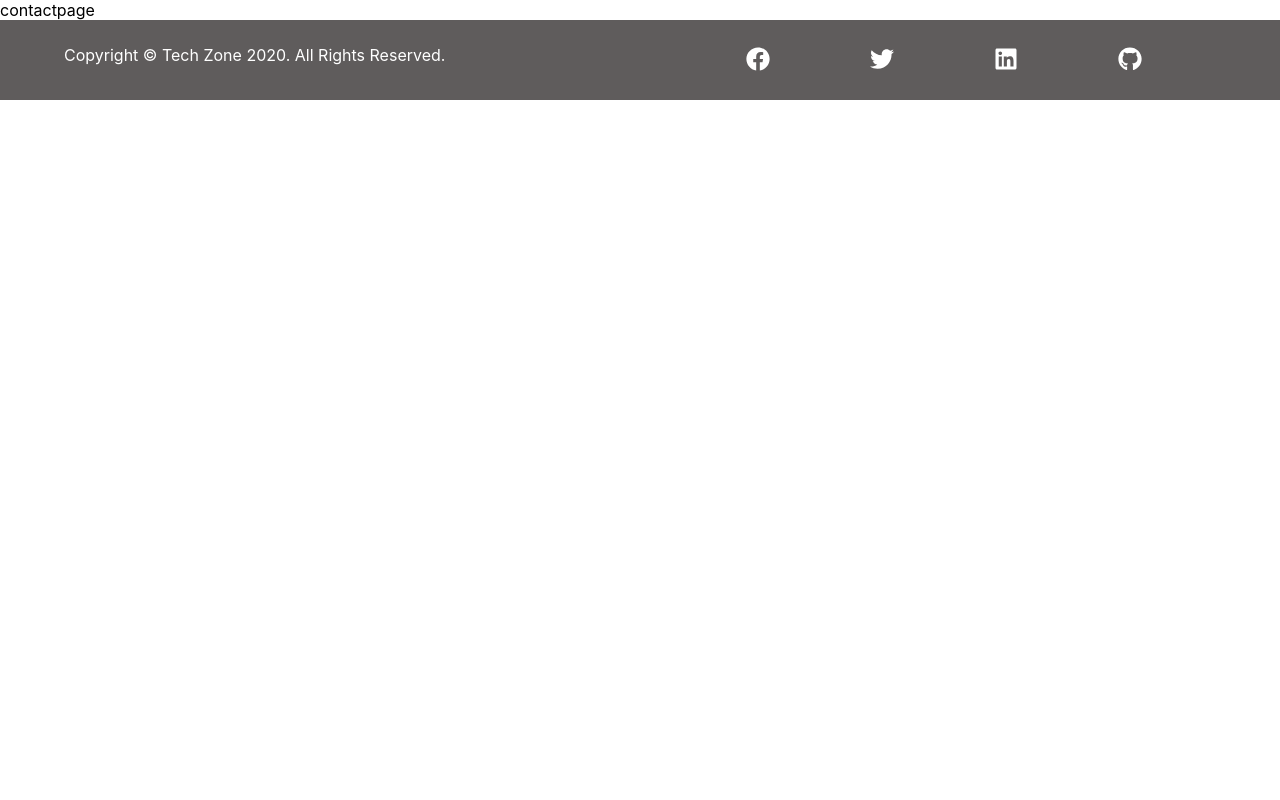
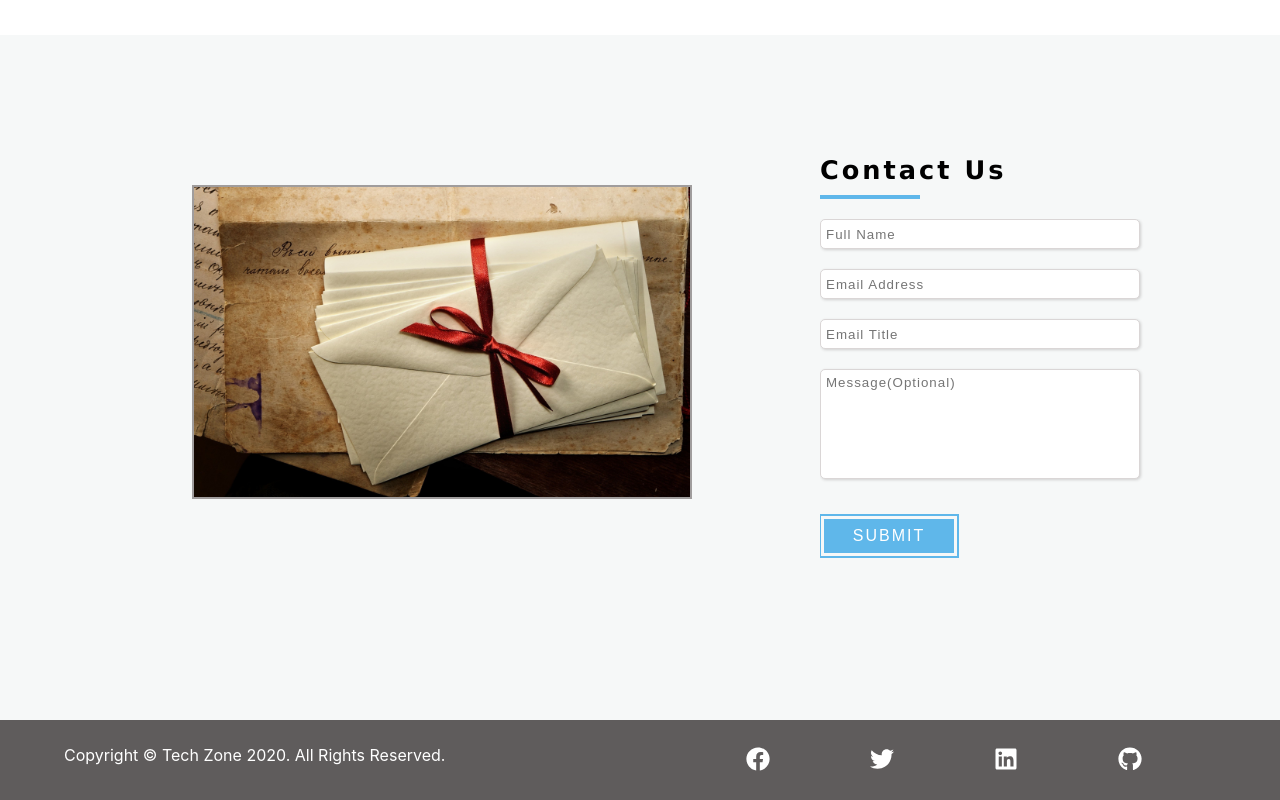
Before and after one commit to Leooook/tech-zone, a React (Create React App) app: page /contact in a window 1280 px wide. Built offline with nearby package versions, Linux system fonts and the light colour scheme.

Commit message:
commit 2 add about & contact pages, also fix some bugs.

```diff
--- a/src/App.css
+++ b/src/App.css
@@ -173,8 +173,8 @@
 .footerInfo {
 	color: white;
 	margin: 10px 0 0 40px;
-  font-size: 0.8rem;
-  cursor: default;
+	font-size: 0.8rem;
+	cursor: default;
 }
 .footerLogo {
 	display: flex;
@@ -191,12 +191,12 @@
 }
 @media screen and (min-width: 1000px) {
 	.footer {
-    display: flex;
-    justify-content: space-between;
+		display: flex;
+		justify-content: space-between;
 	}
 	.footerInfo {
 		margin: 25px 5vw 0 5vw;
-    font-size: 1rem
+		font-size: 1rem;
 	}
 	.footerLogo {
 		margin: 27px 3vw 0 0;
@@ -215,7 +215,7 @@
 	width: 100%;
 	height: 90vh;
 	background: center/cover no-repeat;
-	transition: all 1.5s ease;
+	transition: all 1s ease;
 }
 .heroTitle {
 	margin: 15vh auto 0 auto;
@@ -330,3 +330,138 @@
 	}
 }
 /* end of service */
+/* about & contact */
+.about {
+	background-color: rgb(246, 248, 248);
+	margin-top: 35px;
+}
+.aboutImg {
+	width: 70vw;
+	margin: 50px 15vw 30px 15vw;
+	border: 2px solid rgb(160, 157, 157);
+}
+.aboutTitle {
+	margin: 0 0 10px 17vw;
+	font-size: 1.6rem;
+	letter-spacing: 3px;
+	font-family: Verdana, Geneva, Tahoma, sans-serif;
+	cursor: default;
+}
+.aboutTitleLine {
+	width: 100px;
+	margin-left: 17vw;
+	border-top: 4px solid #5fb7ea;
+}
+.aboutInfo {
+	margin: 20px 15vw 40px 15vw;
+	font-size: 0.85rem;
+	color: rgb(105, 105, 105);
+}
+.aboutA {
+	text-decoration: none;
+}
+.aboutButton,
+.contactButton {
+	width: 130px;
+	margin: 20px 0 40px calc(15vw + 4px);
+	padding: 8px 13px;
+	background-color: #5fb7ea;
+	outline: 2px solid #5fb7ea;
+	outline-offset: 3px;
+	color: white;
+	letter-spacing: 1px;
+	text-align: center;
+	cursor: pointer;
+	transition: color 2s ease;
+	transition: background-color 2s ease;
+	text-transform: uppercase;
+}
+.aboutButton:hover,
+.contactButton:hover {
+	color: #5fb7ea;
+	background-color: white;
+}
+.contactForm {
+	margin: 40px 10vw 40px 15vw;
+}
+.contactForm1,
+.contactForm2 {
+	display: block;
+	margin-bottom: 30px;
+	width: 70vw;
+	height: 35px;
+	padding-left: 5px;
+	border: 1px solid rgb(218, 214, 214);
+	border-radius: 5px;
+	letter-spacing: 1px;
+	box-shadow: 1px 1px 3px rgb(207, 207, 207);
+	color: rgb(71, 71, 71);
+}
+.contactForm2 {
+	resize: none;
+	height: 150px;
+	padding: 5px;
+	font-family: Arial, Helvetica, sans-serif;
+}
+.contactForm1:focus,
+.contactForm2:focus {
+	outline: none;
+	box-shadow: 1px 1px 5px #6d8ccf;
+}
+.contactButton {
+	font-size: 1rem;
+	letter-spacing: 2px;
+	margin: 20px 0 40px 4px;
+	border: none;
+}
+@media screen and (min-width: 1000px) {
+	.about {
+		height: calc(90vh - 35px);
+		display: grid;
+		grid-template-columns: repeat(2, 1fr);
+	}
+	.aboutImg {
+		width: 500px;
+		margin: 120px 0 30px 5vw;
+	}
+	.aboutSection {
+		width: 50vw;
+		margin: 90px 5vw 30px 10vw;
+	}
+	.aboutTitle,
+	.aboutTitleLine {
+		margin-left: 0;
+	}
+	.aboutInfo {
+		width: 30vw;
+		margin: 20px 5vw 40px 0;
+	}
+	.aboutButton {
+		margin-left: 4px;
+	}
+	.contactForm {
+		margin: 20px 10vw 20px 0;
+	}
+	.contactForm1,
+	.contactForm2 {
+		margin-bottom: 20px;
+		width: 30vw;
+		height: 30px;
+	}
+	.contactForm2 {
+		height: 110px;
+	}
+}
+@media screen and (min-width: 1250px) {
+	.aboutImg {
+		margin: 150px 0 30px 15vw;
+	}
+	.aboutSection {
+		margin: 120px 5vw 30px 10vw;
+	}
+	.contactForm1,
+	.contactForm2 {
+		width: 25vw;
+	}
+}
+/* end of about & contact */
--- a/src/Components/nav.jsx
+++ b/src/Components/nav.jsx
@@ -40,19 +40,19 @@ class Nav extends Component {
 						<h2 className="navTitle"> TECH ZONE </h2>
 					</Link>
 					<ul className={this.state.isOpen ? 'navList openNav' : 'navList'}>
-						<li className="eachNavList">
+						<li className="eachNavList" onClick={this.openList}>
 							<Link to="/">Home</Link>
 						</li>
-						<li className="eachNavList">
+						<li className="eachNavList" onClick={this.openList}>
 							<Link to="/products">Products</Link>
 						</li>
-						<li className="eachNavList">
+						<li className="eachNavList" onClick={this.openList}>
 							<Link to="/cart">Cart</Link>
 						</li>
-						<li className="eachNavList">
+						<li className="eachNavList" onClick={this.openList}>
 							<Link to="/contact">Contact</Link>
 						</li>
-						<li className="eachNavList">
+						<li className="eachNavList" onClick={this.openList}>
 							<Link to="/about">About</Link>
 						</li>
 					</ul>
--- a/src/Pages/aboutPage.js
+++ b/src/Pages/aboutPage.js
@@ -1,7 +1,31 @@
 import React from 'react'
 
+import aboutImg from '../Images/About/about.jpg'
+
 function AboutPage() {
-	return <div>aboutpage</div>
+	return (
+		<div className="about">
+			<img src={aboutImg} className="aboutImg" />
+			<div className="aboutSection">
+				<h2 className="aboutTitle">About Us</h2>
+				<div className="aboutTitleLine" />
+				<p className="aboutInfo">
+					Providing a safe environment for our customers and store team members will always be our highest
+					priority at TECH ZONE. We also want to do our best during this challenging period to allow our
+					customers to access service, advice and product when they need it. <br />
+					<br /> Below you’ll find some information about how we’re managing things in a rapidly and
+					frequently changing environment. We’ll share new information on this page as it comes to hand.{' '}
+					<br />
+					<br />Payment via debit, credit or approved finance cards, as well as gift cards through our payment
+					terminals is the preferred way to make payment in our stores. However, we will still be accepting
+					cash if that is the only way you can make payment.
+				</p>
+				<a href="http://www.google.com" target="view_window" className="aboutA">
+					<div className="aboutButton">MORE INFO</div>
+				</a>
+			</div>
+		</div>
+	)
 }
 
 export default AboutPage
--- a/src/Pages/contactPage.js
+++ b/src/Pages/contactPage.js
@@ -1,7 +1,29 @@
 import React from 'react'
 
+import contactImg from '../Images/Contact/contact.jpg'
+
 function ContactPage() {
-	return <div>contactpage</div>
+	return (
+		<div className="about">
+			<img src={contactImg} className="aboutImg" />
+			<div className="aboutSection">
+				<h2 className="aboutTitle">Contact Us</h2>
+				<div className="aboutTitleLine" />
+				<form
+					className="contactForm"
+					target="view_window"
+					action="http://formspree.io/bohanzhao.unsw@gmail.com"
+					method="POST"
+				>
+					<input className="contactForm1" type="text" name="fullname" placeholder="Full Name" required />
+					<input className="contactForm1" type="email" name="email" placeholder="Email Address" required />
+					<input className="contactForm1" type="text" name="title" placeholder="Email Title" required />
+					<textarea className="contactForm2" name="message" placeholder="Message(Optional)" />
+					<input className="contactButton" type="submit" name="submit" />
+				</form>
+			</div>
+		</div>
+	)
 }
 
 export default ContactPage
```
Also changed, not shown: src/Images/About/about.jpg (added), src/Images/Contact/contact.jpg (added).
